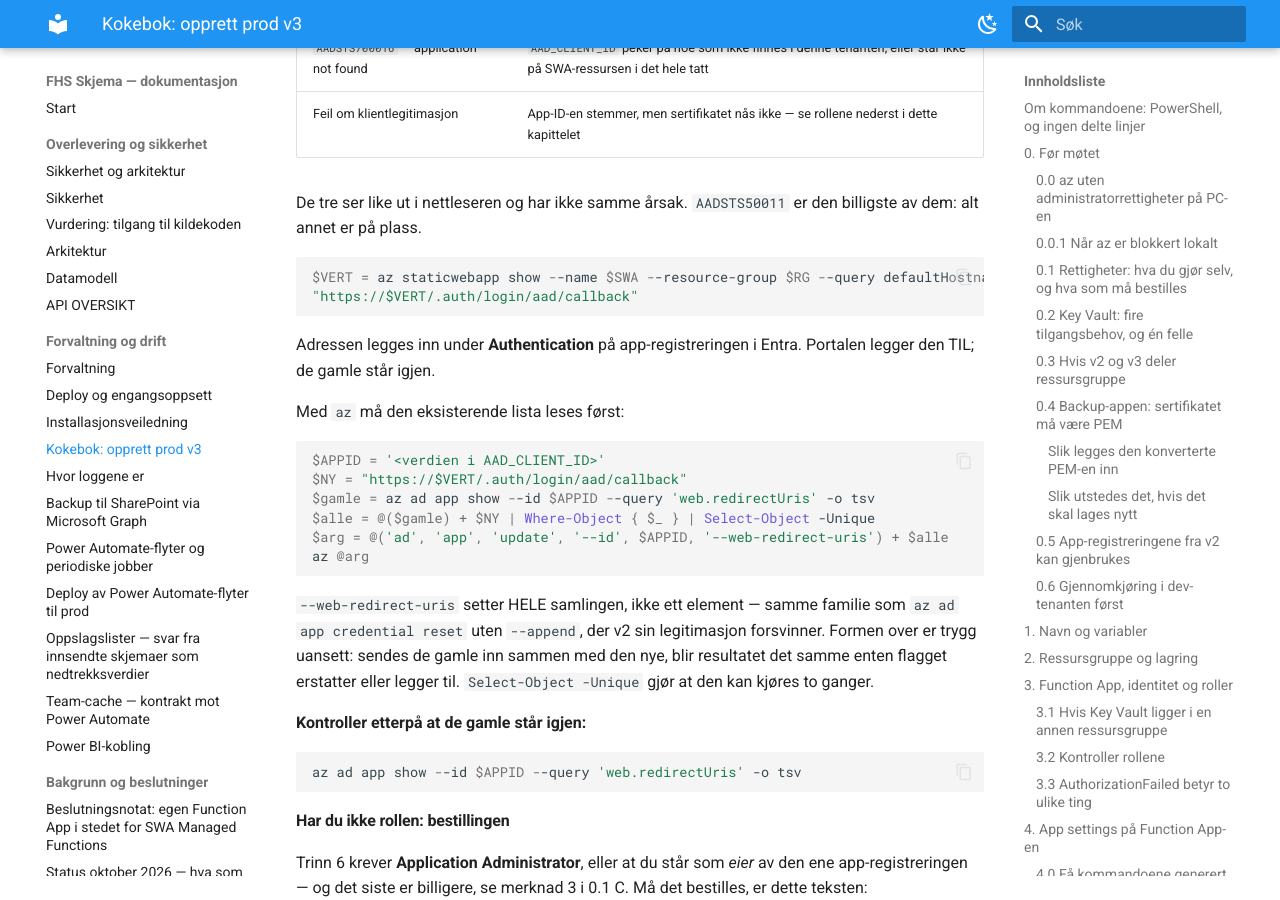
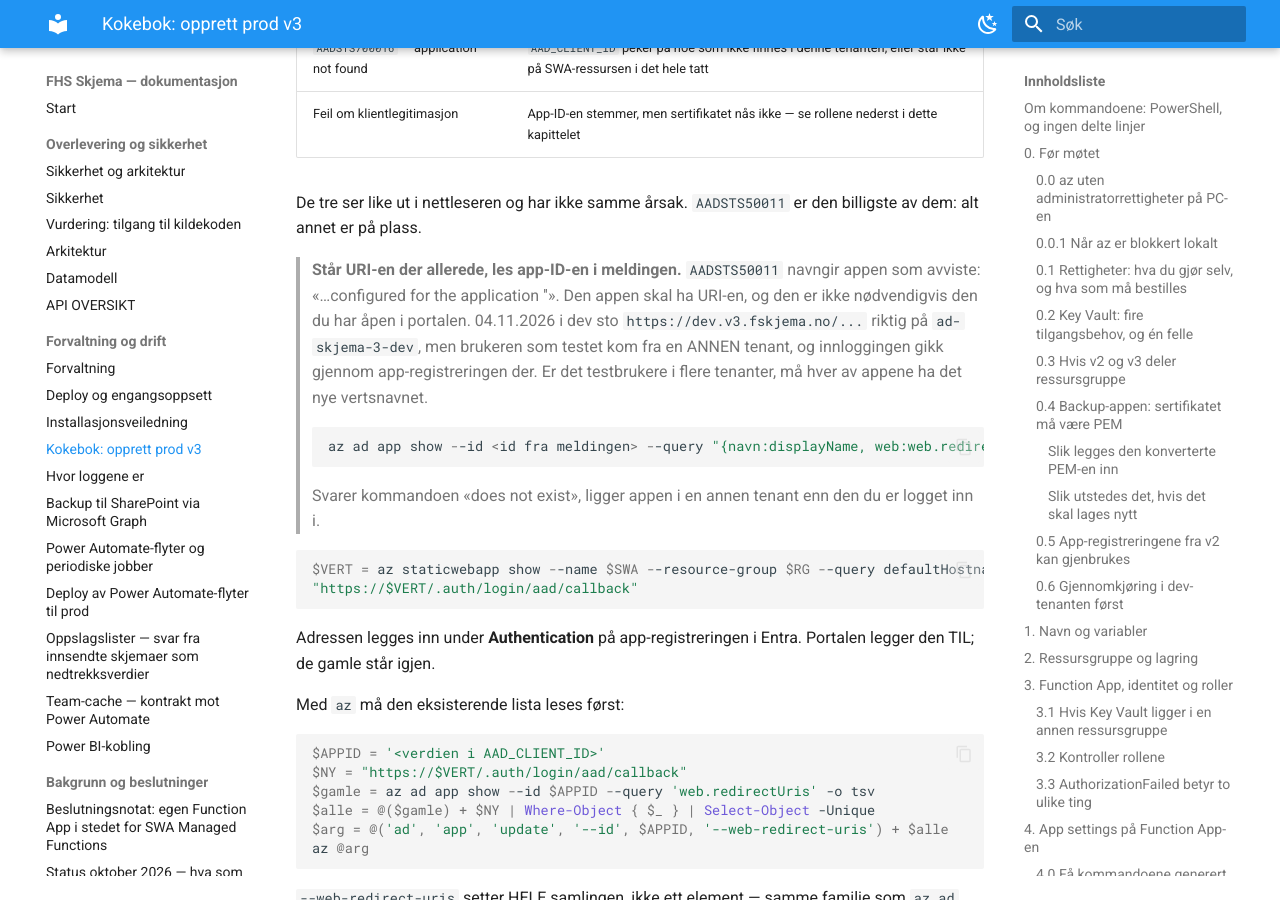
Before and after one commit to jachrist/skjema-swa, an MkDocs documentation site: the page built from docs/KOKEBOK-PROD-V3.md, in a window 1280 px wide and 900 px high, scrolled down 32665 px. Built offline with MkDocs 1.6.1 and Material for MkDocs 9.7.7, drawn with Linux system fonts in a browser that asks for light colours.

Commit message:
Kokeboka 6: AADSTS50011 navngir appen som avviste — sjekk den
URI-en sto riktig på ad-skjema-3-dev, men testbrukeren kom fra en annen
tenant, og innloggingen gikk gjennom app-registreringen der.

Co-Authored-By: Claude Opus 5.5 <noreply@anthropic.com>
Claude-Session: https://claude.ai/code/session_015ayNVTGuem7WF3WCorEerp

````diff
--- a/docs/KOKEBOK-PROD-V3.md
+++ b/docs/KOKEBOK-PROD-V3.md
@@ -1443,6 +1443,21 @@ Og feilmeldingen sier selv at appen er funnet:
 De tre ser like ut i nettleseren og har ikke samme årsak. `AADSTS50011` er
 den billigste av dem: alt annet er på plass.
 
+> **Står URI-en der allerede, les app-ID-en i meldingen.** `AADSTS50011`
+> navngir appen som avviste: «…configured for the application '<id>'». Den
+> appen skal ha URI-en, og den er ikke nødvendigvis den du har åpen i
+> portalen. 04.11.2026 i dev sto `https://dev.v3.fskjema.no/...` riktig på
+> `ad-skjema-3-dev`, men brukeren som testet kom fra en ANNEN tenant, og
+> innloggingen gikk gjennom app-registreringen der. Er det testbrukere i
+> flere tenanter, må hver av appene ha det nye vertsnavnet.
+>
+> ```powershell
+> az ad app show --id <id fra meldingen> --query "{navn:displayName, web:web.redirectUris}" -o json
+> ```
+>
+> Svarer kommandoen «does not exist», ligger appen i en annen tenant enn den
+> du er logget inn i.
+
 ```powershell
 $VERT = az staticwebapp show --name $SWA --resource-group $RG --query defaultHostname -o tsv
 "https://$VERT/.auth/login/aad/callback"
````
Also changed, not shown: docs/INSTALLASJONSVEILEDNING.md (+1 -1 lines).
